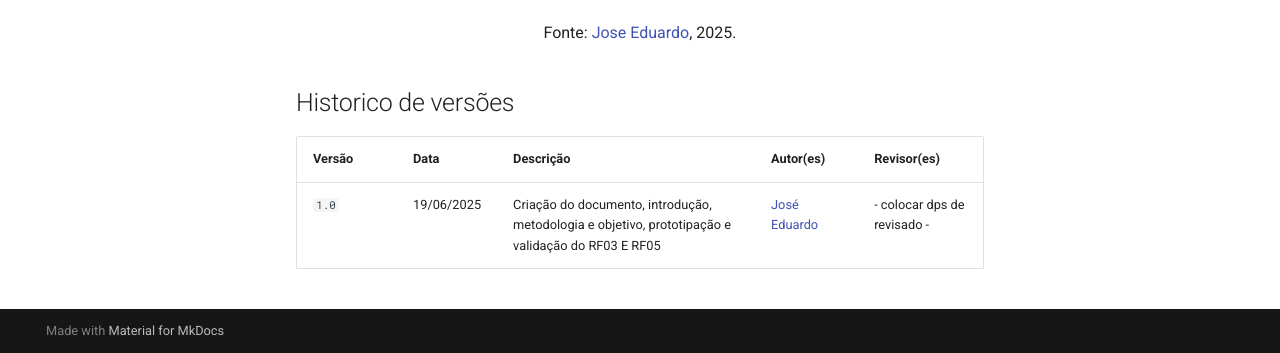
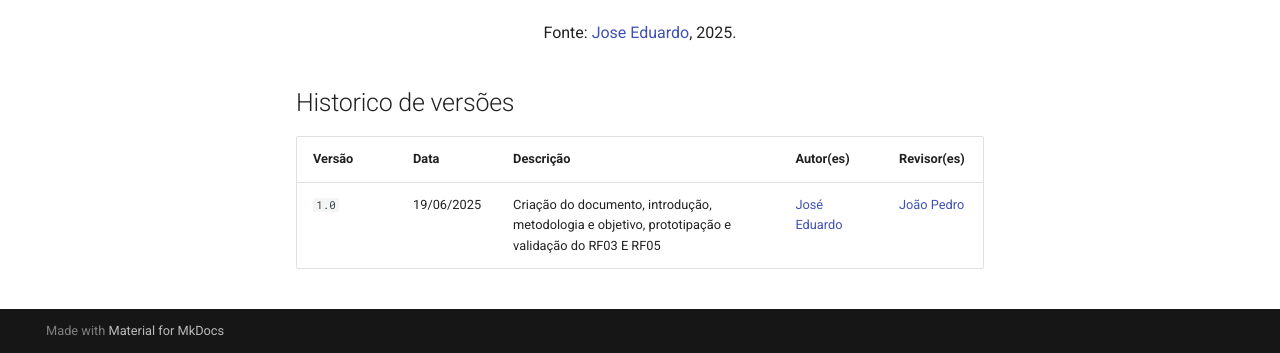
Before and after one commit to Requisitos-de-Software/2025.1-Meu-INSS, an MkDocs documentation site: the page built from docs/validacao/prototipacao.md, in a window 1280 px wide and 900 px high, scrolled down 5137 px, cut to the strip 547-900 px from the top of the window. Built offline with MkDocs 1.6.1 and Material for MkDocs 9.7.7, drawn with Linux system fonts in a browser that asks for light colours; comment, search, counter and statistics services are not loaded.

Commit message:
adicionando joao como revisor proto + ferramentas

```diff
--- a/docs/validacao/prototipacao.md
+++ b/docs/validacao/prototipacao.md
@@ -132,4 +132,4 @@ O usuário João Pedro testou o protótipo desenvolvido, especificamente o refer
 
 | Versão | Data       | Descrição                                      | Autor(es)                                      | Revisor(es)                                    |
 | ------ | ---------- | ---------------------------------------------- | ---------------------------------------------- | ---------------------------------------------- |
-| `1.0`   | 19/06/2025 | Criação do documento, introdução, metodologia e objetivo, prototipação e validação do RF03 E RF05                         | [José Eduardo](https://github.com/jevprado)    | - colocar dps de revisado -  |
+| `1.0`   | 19/06/2025 | Criação do documento, introdução, metodologia e objetivo, prototipação e validação do RF03 E RF05                         | [José Eduardo](https://github.com/jevprado)    | [João Pedro](https://github.com/JpRodrigues2) |
```
Also changed, not shown: docs/planejamento/ferramentas.md (+1 -1 lines).
